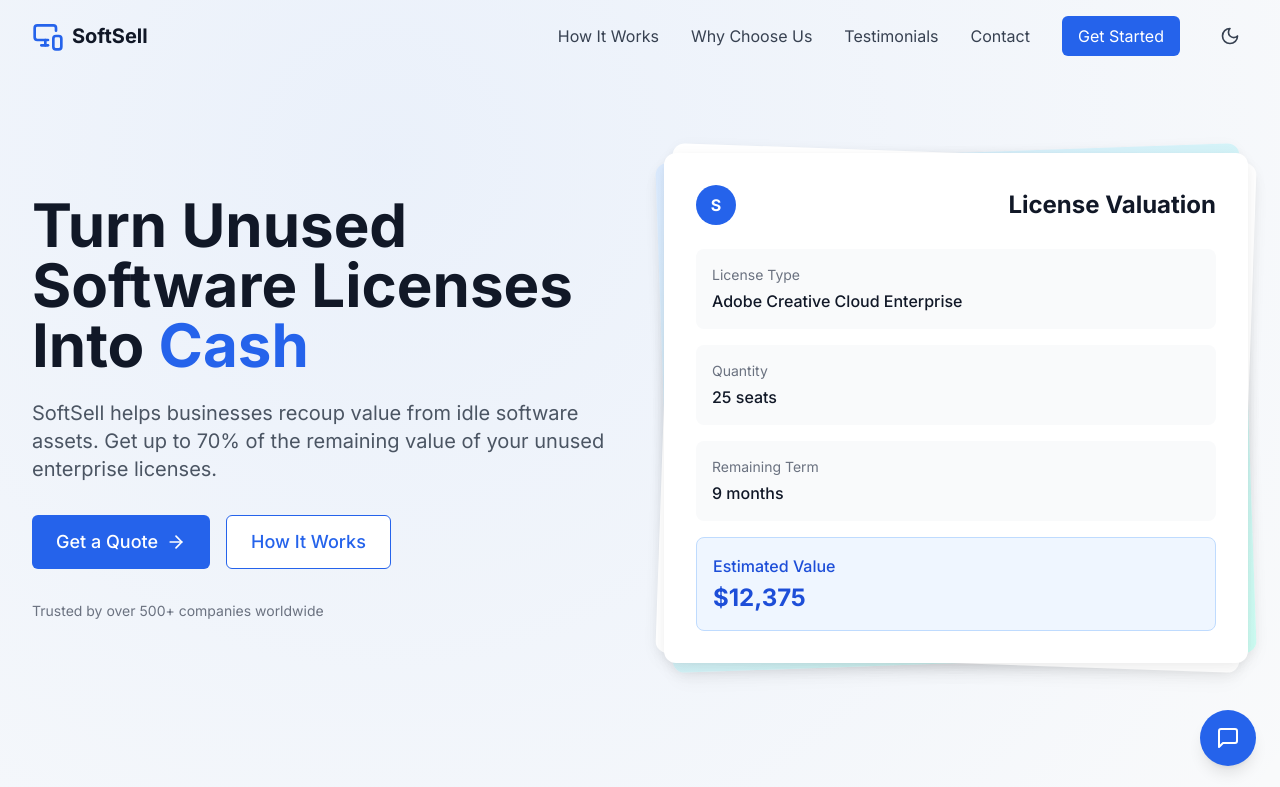
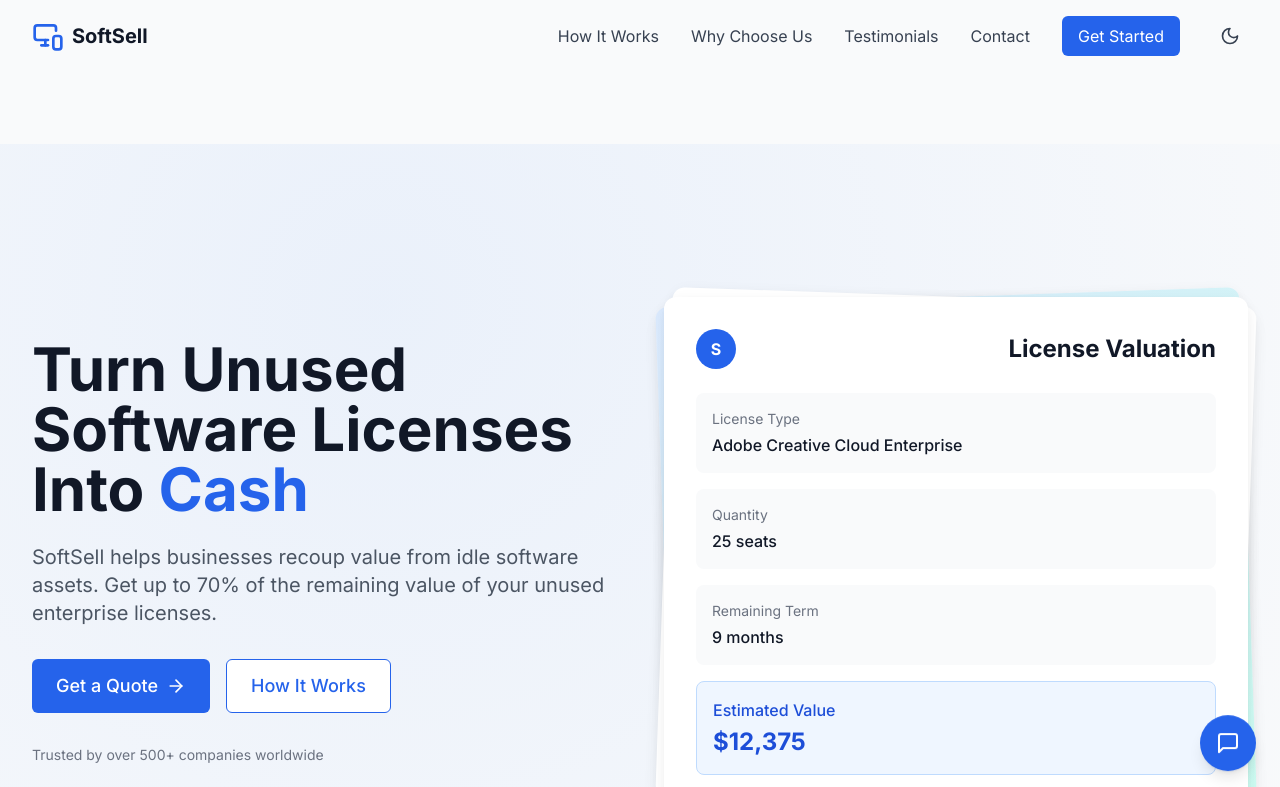
Before and after one commit to DatlaRakeshVarma/SoftSell-Credex, a React (Vite) app: page / in a window 1280 px wide. Shown: the top 787 px of the page. Built offline with nearby package versions, Linux system fonts and the light colour scheme.

Commit message:
Update index.css

```diff
--- a/src/index.css
+++ b/src/index.css
@@ -2,5 +2,10 @@
 @tailwind components;
 @tailwind utilities;
 html {
-  scroll-padding-top: 9rem;
+    scroll-padding-top: 9rem;
+    scroll-behavior: smooth;
 }
+
+main {
+    margin-top: 9rem;
+}
```
